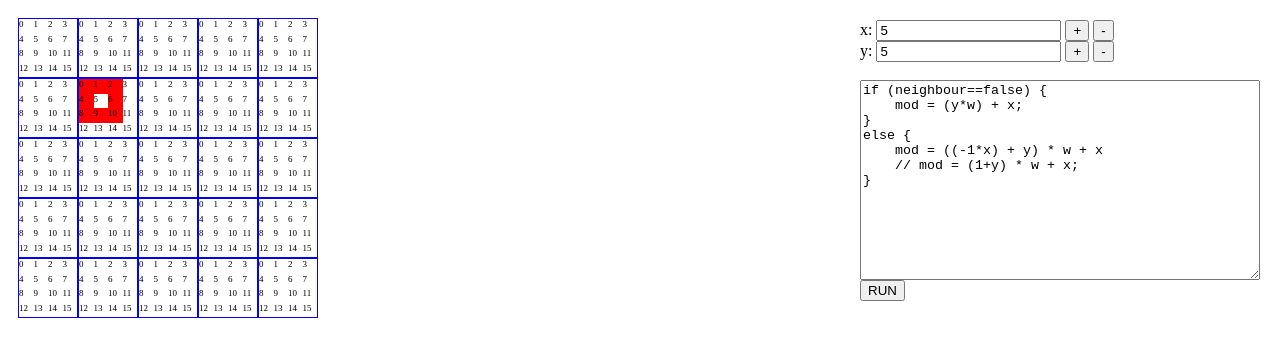
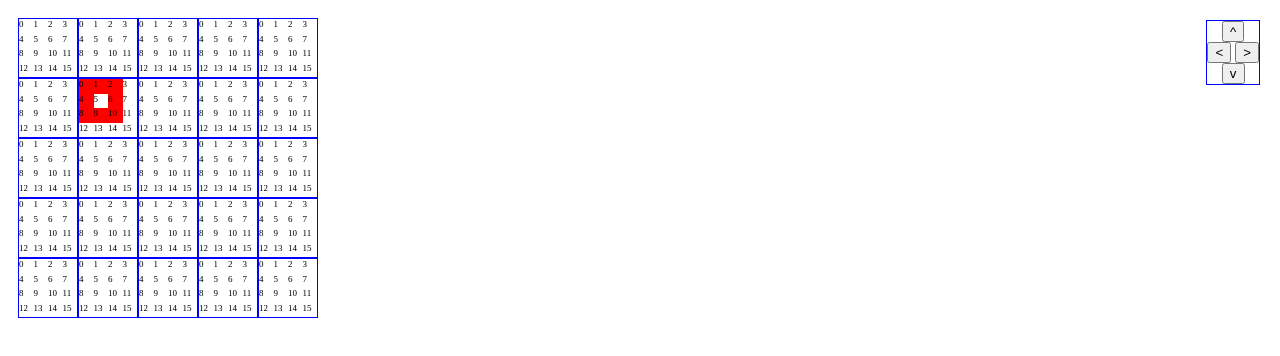
Before and after one commit to sorohan/cgol, a plain HTML site: page gol.html in a window 1280 px wide. Drawn offline with Linux system fonts and the light colour scheme.

Commit message:
Improved the helper interface a little, for moving around my highlighted centre.

```diff
--- a/gol.html
+++ b/gol.html
@@ -37,27 +37,23 @@ body {
     })();
 </script>
 <!-- test controls -->
-<div style="position:absolute; right:20px; top:20px;">
-x: <input type="text" id="x" value="5" />
-        <input type="button" id="xPlus" value="+">
-        <input type="button" id="xMin" value="-">
-<br/>
-y: <input type="text" id="y" value="5" />
-        <input type="button" id="yPlus" value="+">
-        <input type="button" id="yMin" value="-">
-<br/>
-<br/>
-<textarea id="mod" style="width:400px; height:200px;">
-if (neighbour==false) {
-    mod = (y*w) + x;
-}
-else {
-    mod = ((-1*x) + y) * w + x
-    // mod = (1+y) * w + x;
-}
-</textarea>
-<br/>
-<input type="button" value="RUN" id="run" />
+<div style="position:absolute; right:20px; top:20px; border:1px solid blue;">
+    <input type="hidden" id="x" value="5" />
+    <input type="hidden" id="y" value="5" />
+    <div style="text-align:center;">
+        <div style="margin:auto; display:inline;">
+            <input type="button" id="yMin" value="^">
+        </div>
+    </div>
+    <div>
+        <input type="button" id="xMin" value="<">
+        <input type="button" id="xPlus" value=">">
+    </div>
+    <div style="text-align:center;">
+        <div style="margin:auto; display:inline;">
+            <input type="button" id="yPlus" value="v" />
+        </div>
+    </div>
 </div>
 <script>
     var doHighlight = function()
@@ -70,7 +66,6 @@ else {
         document.getElementById('board').innerHTML = '';
         document.getElementById('board').appendChild(dom);
     };
-    document.getElementById('run').onclick = doHighlight;
     document.getElementById('xPlus').onclick = function()
     {
         document.getElementById('x').value = parseInt(document.getElementById('x').value, 10) + 1;
```
